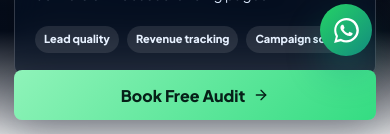
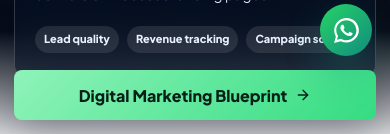
Before and after one commit to HassanBinWaqar/growgrid-digital, a React (Vite) app: page / in a window 390 px wide. Shown: the part 710-844 px from the top of the page. Built offline with nearby package versions, Linux system fonts and the light colour scheme.

Commit message:
Update mobile sticky CTA to blueprint

```diff
--- a/src/main.tsx
+++ b/src/main.tsx
@@ -1698,8 +1698,13 @@ function App() {
           <span>Developed by Hassan Bin Waqar</span>
         </div>
       </footer>
-      <a className="stickyMobileCta" href="#contact">
-        Book Free Audit <ArrowRight size={16} />
+      <a
+        className="stickyMobileCta"
+        href="/GrowGrid_Digital_Marketing_Blueprint.pdf"
+        target="_blank"
+        rel="noreferrer"
+      >
+        Digital Marketing Blueprint <ArrowRight size={16} />
       </a>
       <a
         className="whatsappFloat"
```
